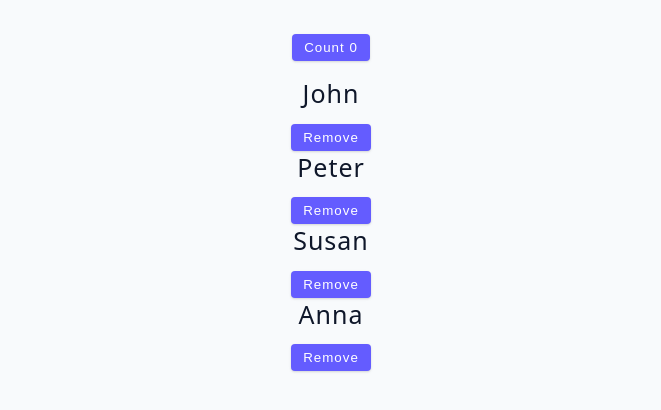
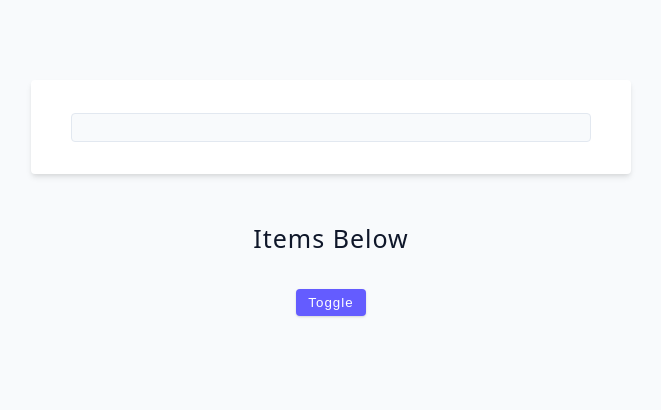
Before and after one commit to Nyctophilus/adv-react-tutorial, a React (Vite) app: page / in a window 1280 px wide. Shown: the top 410 px of the page, without its empty margins (309-970 px from the left). Built offline with nearby package versions, Linux system fonts and the light colour scheme.

Commit message:
revisiting code splitting & useTranstion
lazy
suspense

```diff
--- a/src/App.jsx
+++ b/src/App.jsx
@@ -1,5 +1,5 @@
 import "./App.css";
-import Starter from "./tutorial//11-performance/starter/03-hooks";
+import Starter from "./tutorial//11-performance/starter/04-react-18";
 import Final from "./tutorial/01-useState/final/03-useState-array";
 
 import Navbar from "./tutorial/04-project-structure/starter/Navbar";
--- a/src/tutorial/11-performance/starter/04-react-18/index.jsx
+++ b/src/tutorial/11-performance/starter/04-react-18/index.jsx
@@ -1,42 +1,72 @@
-import { useState } from 'react';
+import {
+  Suspense,
+  lazy,
+  useState,
+  useTransition,
+} from "react";
+const SlowComponent = lazy(() => import("./SlowComponent"));
+
 const LatestReact = () => {
-  const [text, setText] = useState('');
+  const [text, setText] = useState("");
   const [items, setItems] = useState([]);
+  const [isPending, startTranstion] = useTransition();
+  const [show, setShow] = useState(false);
 
   const handleChange = (e) => {
     setText(e.target.value);
 
     // slow down CPU
-    // const newItems = Array.from({ length: 5000 }, (_, index) => {
-    //   return (
-    //     <div key={index}>
-    //       <img src='/vite.svg' alt='' />
-    //     </div>
-    //   );
-    // });
-    // setItems(newItems);
+    startTranstion(() => {
+      const newItems = Array.from(
+        { length: 5000 },
+        (_, index) => {
+          return (
+            <div key={index}>
+              <img src="/vite.svg" alt="" />
+            </div>
+          );
+        }
+      );
+      setItems(newItems);
+    });
   };
   return (
     <section>
-      <form className='form'>
+      <form className="form">
         <input
-          type='text'
-          className='form-input'
+          type="text"
+          className="form-input"
           value={text}
           onChange={handleChange}
         />
       </form>
       <h4>Items Below</h4>
 
-      <div
-        style={{
-          display: 'grid',
-          gridTemplateColumns: '1fr 1fr 1fr',
-          marginTop: '2rem',
-        }}
+      {isPending ? (
+        <h4>Loading...</h4>
+      ) : (
+        <div
+          style={{
+            display: "grid",
+            gridTemplateColumns: "1fr 1fr 1fr",
+            marginTop: "2rem",
+          }}
+        >
+          {items}
+        </div>
+      )}
+
+      <button
+        className="btn"
+        onClick={() => setShow(!show)}
       >
-        {items}
-      </div>
+        toggle
+      </button>
+      {show && (
+        <Suspense fallback={<h4>Loading...</h4>}>
+          <SlowComponent />
+        </Suspense>
+      )}
     </section>
   );
 };
```
